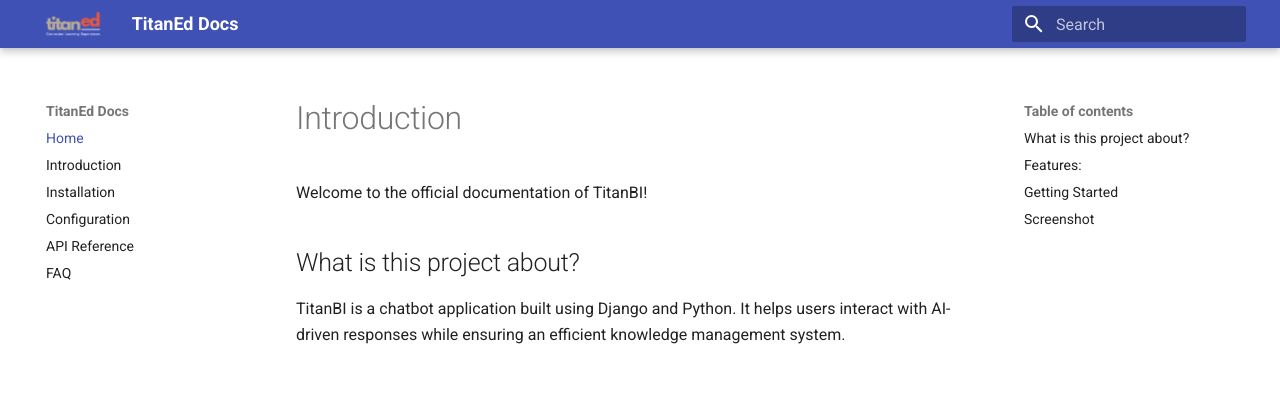
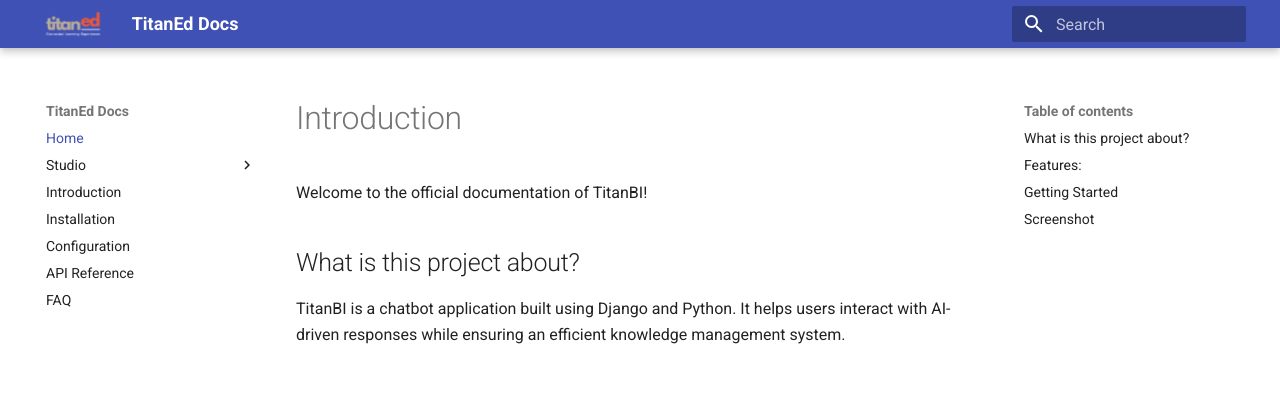
Before and after one commit to TitanEd/documentation, an MkDocs documentation site: the page built from docs/docs/index.md, in a window 1280 px wide. Shown: the top 393 px of the page. Built offline with MkDocs 1.6.1 and Material for MkDocs 9.7.7, drawn with Linux system fonts in a browser that asks for light colours.

Commit message:
Update mkdocs.yml

```diff
--- a/docs/mkdocs.yml
+++ b/docs/mkdocs.yml
@@ -5,6 +5,8 @@
 
 nav:
   - Home: index.md
+  - Studio:
+      - Overview: Studio/studio.md
   - Introduction: introduction.md
   - Installation: installation.md
   - Configuration: configuration.md
```
